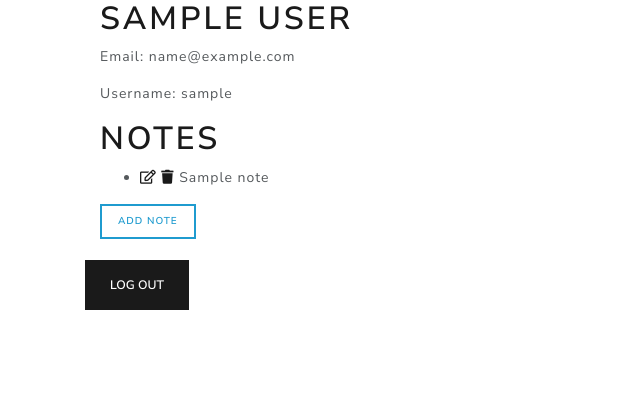
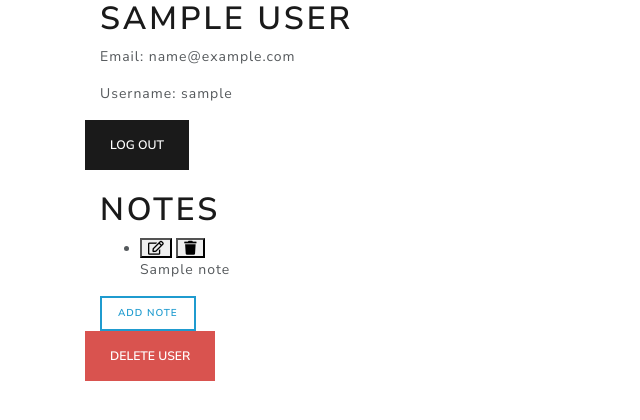
Before and after one commit to mykeychain/flask-notes, a Flask app: template templates/user_detail.html in a window 1280 px wide. Shown: the top 420 px of the page, without its empty margins (0-640 px from the left). Run offline with Flask 2, Linux system fonts and the light colour scheme; the template is opened without the code that fills it: values that come from a table or form of the project are taken from there, others are empty; tables that the repository leaves empty hold one stand-in row (values such as "Sample post"); some libraries are stand-ins or nearby versions.

Commit message:
adds edits from first code review

```diff
--- a/app.py
+++ b/app.py
@@ -1,9 +1,10 @@
 """ Flask app for Notes """
 
-from flask import Flask, redirect, session, request, flash
+from flask import Flask, redirect, session, flash
 from flask.templating import render_template
-from wtforms.fields.simple import PasswordField
-from forms import LoginForm, RegisterForm
+from forms import LoginForm, RegisterForm, NoteAddOrEditForm
+from werkzeug.exceptions import Unauthorized
+
 
 from models import db, connect_db, User, Note
 
@@ -18,12 +19,18 @@ db.create_all()
 
 app.config['SECRET_KEY'] = "I'LL NEVER TELL!!"
 
+USERNAME_KEY = 'username'
+
 
 @app.route("/")
 def redirect_register():
     """ Redirects user to the register user page. """
 
     return redirect("/register")
+
+
+################################################################################
+# User routes
 
 
 @app.route("/register", methods=["GET", "POST"])
@@ -44,9 +51,9 @@ def register_show_form_and_process():
         db.session.add(new_user)
         db.session.commit()
 
-        session["username"] = new_user.username
+        session[USERNAME_KEY] = new_user.username
 
-        return redirect("/secret")
+        return redirect(f"/users/{new_user.username}")
 
     else:
         return render_template("register.html", form=form)
@@ -65,7 +72,7 @@ def login_show_form_and_process():
         user = User.authenticate(username, password)
 
         if user:
-            session["username"] = user.username
+            session[USERNAME_KEY] = user.username
 
             return redirect(f"/users/{username}")
         else:
@@ -74,23 +81,116 @@ def login_show_form_and_process():
     return render_template("login.html", form=form)
 
 
+
 @app.route("/users/<username>")
 def user_info_display(username):
     """ Displays user information if login. """
 
-    if username == session["username"]:
+    if username == session[USERNAME_KEY]:
         user = User.query.get_or_404(username)
         return render_template("user_detail.html", user=user, notes=user.notes)
 
     else:
-        flash("You have no access to our secret, please login first")
-        return redirect("/register")
+        flash("You do not have access to this user's information.")
+        return redirect(f"/users/{session[USERNAME_KEY]}")
+
 
 
 @app.route("/logout", methods=["POST"])
-def logout_user():
-    """ Logout current user from website and redirect to homepage"""
+def user_logout():
+    """ Logout current user from website and redirect to homepage. """
 
-    session.pop("username", None)
+    session.pop(USERNAME_KEY, None)
 
     return redirect("/")
+
+
+@app.route("/users/<username>/delete", methods=["POST"])
+def user_delete(username):
+    """ Deletes current user and all associated notes. """
+
+    user = User.query.get(username)
+    notes = user.notes
+
+    if session.get(USERNAME_KEY) != username:
+        raise Unauthorized()
+
+    for note in notes:
+        db.session.delete(note)
+
+    db.session.delete(user)
+    db.session.commit()
+
+    return redirect("/")
+
+
+################################################################################
+# Note routes
+
+
+@app.route("/users/<username>/notes/add", methods=["GET", "POST"])
+def note_add(username):
+    """ Displays and processes form to add note. """
+
+    form = NoteAddOrEditForm()
+    user = User.query.get_or_404(username)
+
+    # raises unauthorized error if current user is unauthorized or not logged in
+    if session.get(USERNAME_KEY) != username:
+        raise Unauthorized()
+
+
+    if form.validate_on_submit():
+        title = form.title.data
+        content = form.content.data
+
+        new_note = Note(
+                    title=title,
+                    content=content,
+                    owner=username)
+
+        db.session.add(new_note)
+        db.session.commit()
+
+        return redirect(f"/users/{username}")
+
+    else:
+        return render_template("add_note.html", user=user, form=form)
+
+
+@app.route("/notes/<int:note_id>/update", methods=["GET", "POST"])
+def note_update(note_id):
+    """ Displays and processes form to edit a note. """
+
+    note = Note.query.get_or_404(note_id)
+    form = NoteAddOrEditForm(obj=note)
+
+    if session.get(USERNAME_KEY) != note.user.username:
+        raise Unauthorized()
+
+    if form.validate_on_submit():
+        note.title = form.title.data
+        note.content = form.content.data
+
+        db.session.commit()
+
+        return redirect(f"/users/{note.owner}")
+
+    else:
+        return render_template("edit_note.html", form=form)
+
+
+
+@app.route("/notes/<int:note_id>/delete", methods=["POST"])
+def note_delete(note_id):
+    """ Deletes a note. """
+
+    note = Note.query.get(note_id)
+
+    if session.get(USERNAME_KEY) != note.user.username:
+        raise Unauthorized()
+
+    db.session.delete(note)
+    db.session.commit()
+
+    return redirect(f"/users/{session[USERNAME_KEY]}")
--- a/templates/user_detail.html
+++ b/templates/user_detail.html
@@ -10,25 +10,30 @@
     <p>Username: {{user.username}}</p>
 </div>
 
+<form action="/logout" method="POST">
+    <button class="btn btn-primary">Log Out</button>
+</form>
+
+<br>
+
 <div class="container">
     <h1>Notes</h1>
     <ul>
         {% for note in notes%}
         <li>
-            <a href="" class="far fa-edit"></a>
-            <a href="" class="fas fa-trash"></a>
+            <form>
+                <button formaction="/notes/{{note.id}}/update" class="far fa-edit"></button>
+                <button formaction="/notes/{{note.id}}/delete" formmethod="POST" class="fas fa-trash"></button>
+            </form>
             {{note.title}}
         </li>
         {% endfor %}
     </ul>
-    <a href="" class="btn btn-outline-info btn-sm">Add Note</a>
+    <a href="/users/{{user.username}}/notes/add" class="btn btn-outline-info btn-sm">Add Note</a>
 </div>
 
-
-
-<br>
-<form action="/logout" , method="POST">
-    <button class="btn btn-primary">Log Out</button>
+<form action="/users/{{user.username}}/delete" method="POST">
+    <button class="btn btn-danger">Delete User</button>
 </form>
 
 
```
Also changed, not shown: forms.py (+7 -4 lines), models.py (+6 -3 lines), templates/add_note.html (added, +11 -0 lines), templates/edit_note.html (added, +11 -0 lines).
